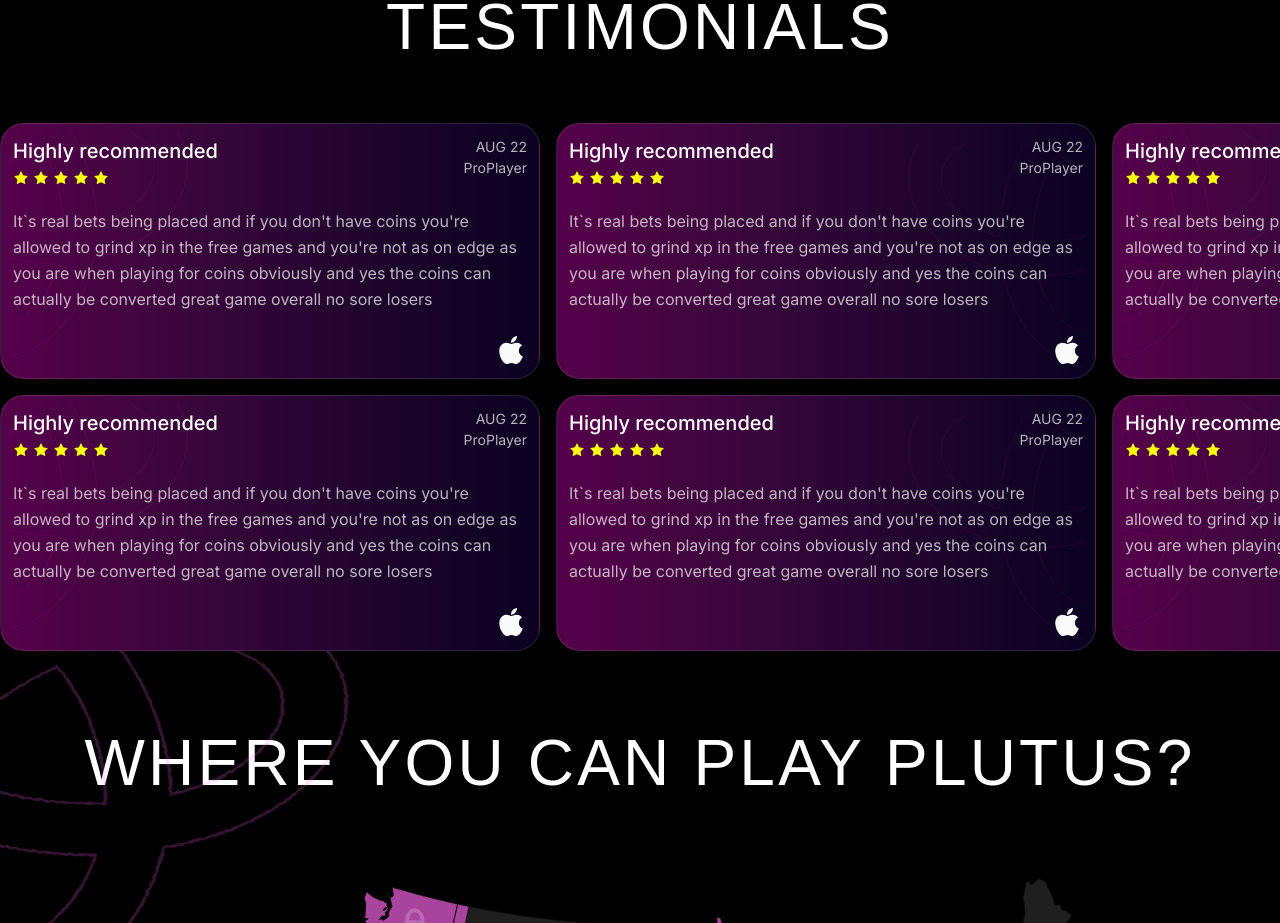
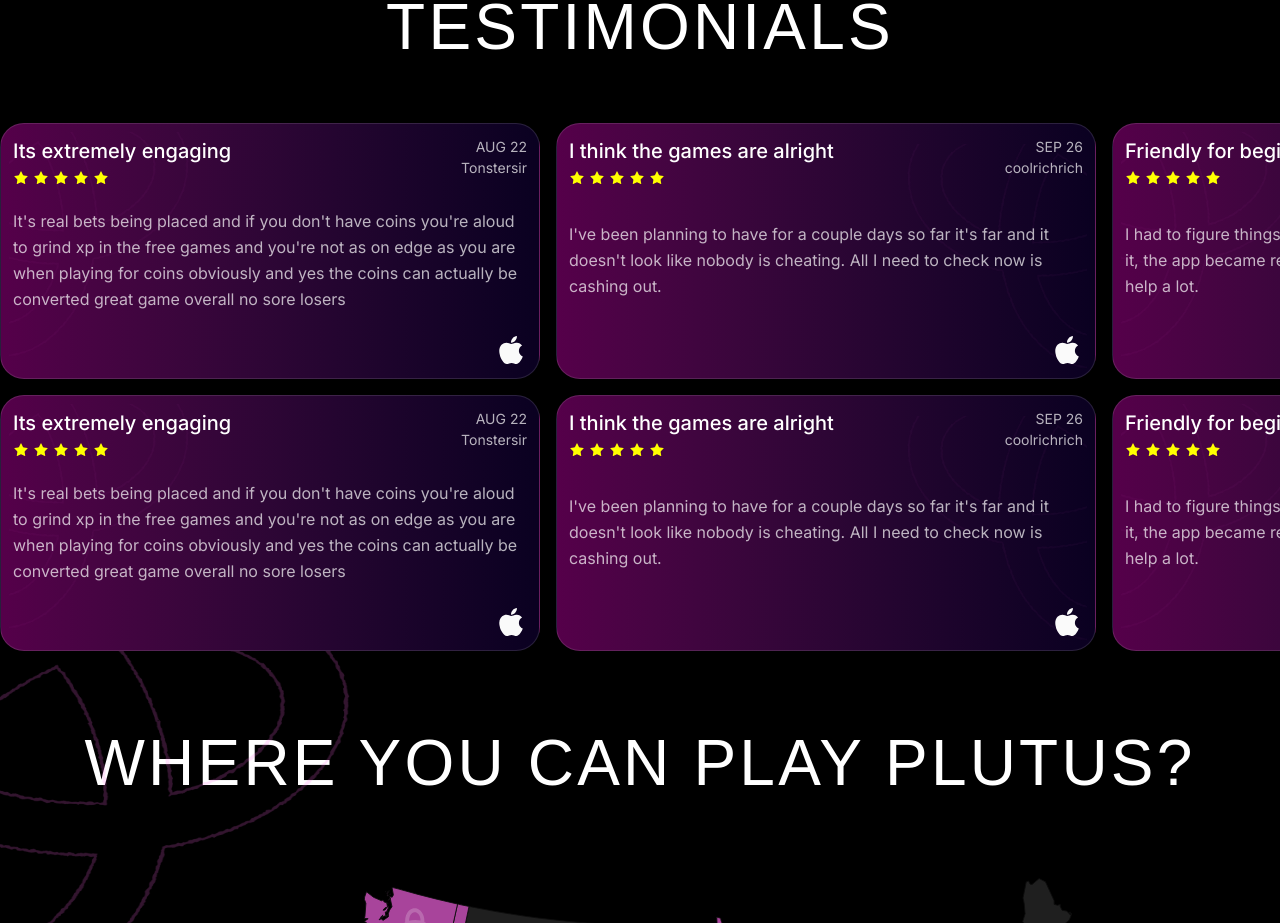
Before and after one commit to harshk462/plutus-landing-page, a Next.js app: page / in a window 1280 px wide. Shown: the part 2640-3563 px from the top of the page. Built offline with nearby package versions, Linux system fonts and the light colour scheme; a web font is replaced by a local one.

Commit message:
Testimonials data

```diff
--- a/app/_sections/testimonials/testimonials.tsx
+++ b/app/_sections/testimonials/testimonials.tsx
@@ -52,43 +52,43 @@
 
   const cards = [
     <TestimonialCard
-    summary='Highly recommended'
-      reviewText="It`s real bets being placed and if you don't have coins you're allowed to grind xp in the free games and you're not as on edge as you are when playing for coins obviously and yes the coins can actually be converted great game overall no sore losers"
+    summary='Its extremely engaging'
+      reviewText="It's real bets being placed and if you don't have coins you're aloud to grind xp in the free games and you're not as on edge as you are when playing for coins obviously and yes the coins can actually be converted great game overall no sore losers"
       rating= {5}
       date= "AUG 22"
-      author= "ProPlayer"
+      author= "Tonstersir"
       index={0}
       key={0}/>,
       <TestimonialCard
-    summary='Highly recommended'
-      reviewText="It`s real bets being placed and if you don't have coins you're allowed to grind xp in the free games and you're not as on edge as you are when playing for coins obviously and yes the coins can actually be converted great game overall no sore losers"
+    summary='I think the games are alright'
+      reviewText="I've been planning to have for a couple days so far it's far and it doesn't look like nobody is cheating. All I need to check now is cashing out."
       rating= {5}
-      date= "AUG 22"
-      author= "ProPlayer"
+      date= "SEP 26"
+      author= "coolrichrich"
       index={1}
       key={0}/>,
       <TestimonialCard
-    summary='Highly recommended'
-      reviewText="It`s real bets being placed and if you don't have coins you're allowed to grind xp in the free games and you're not as on edge as you are when playing for coins obviously and yes the coins can actually be converted great game overall no sore losers"
+    summary='Friendly for beginners'
+      reviewText="I had to figure things out on my own at first, but once I got used to it, the app became really fun. Tutorial pop-ups for new users would help a lot."
       rating= {5}
-      date= "AUG 22"
-      author= "ProPlayer"
+      date= "SEP 19"
+      author= "Tyrhonda Mielnikulqtin"
       index={2}
       key={0}/>,
       <TestimonialCard
-    summary='Highly recommended'
-      reviewText="It`s real bets being placed and if you don't have coins you're allowed to grind xp in the free games and you're not as on edge as you are when playing for coins obviously and yes the coins can actually be converted great game overall no sore losers"
+    summary='Cant complain except need higher referral bonus'
+      reviewText="Plutus works as promised. Easy to use, fair, and transparent. Wish the referral bonuses were a bit higher to make it more exciting."
       rating= {5}
       date= "AUG 22"
-      author= "ProPlayer"
+      author= "taunia-flaverty 1987pzyc"
       index={3}
       key={0}/>,
       <TestimonialCard
-    summary='Highly recommended'
-      reviewText="It`s real bets being placed and if you don't have coins you're allowed to grind xp in the free games and you're not as on edge as you are when playing for coins obviously and yes the coins can actually be converted great game overall no sore losers"
+    summary='Smooth design'
+      reviewText="The Ul is minimal and distraction-free, no annoying ads or clutter. Adding a light mode option would make it even better for day use"
       rating= {5}
-      date= "AUG 22"
-      author= "ProPlayer"
+      date= "SEP 22"
+      author= "夷荀闵危"
       index={4}
       key={0}/>
   ]
```
